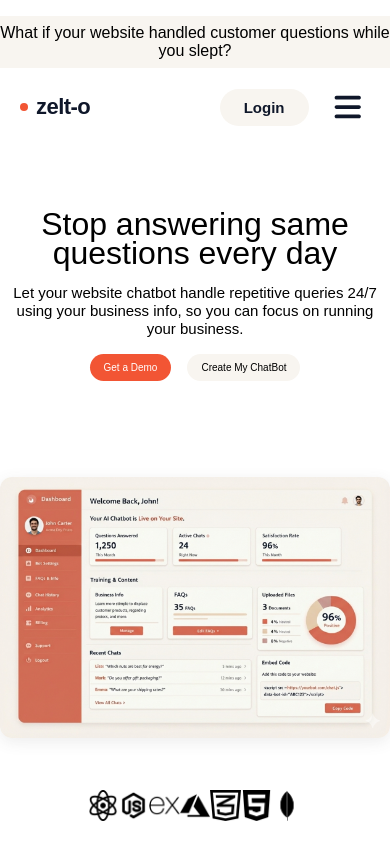
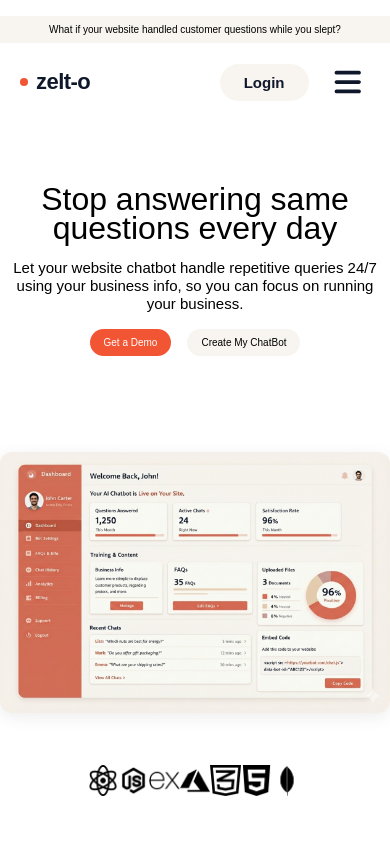
Before and after one commit to ahmadravian47/Zelt-o, a React (Vite) app in the folder app/: page / in a window 390 px wide. Shown: the top 844 px of the page. Built offline with nearby package versions, Linux system fonts and the light colour scheme; a web font is replaced by a local one.

Commit message:
banner responsive done

```diff
--- a/app/src/components/Banner/Banner.css
+++ b/app/src/components/Banner/Banner.css
@@ -7,3 +7,9 @@
     text-align: center;
     font-weight: 500;
 }
+
+@media screen and (max-width:768px) {
+    .banner-text{
+        font-size: x-small;
+    }
+}
```
